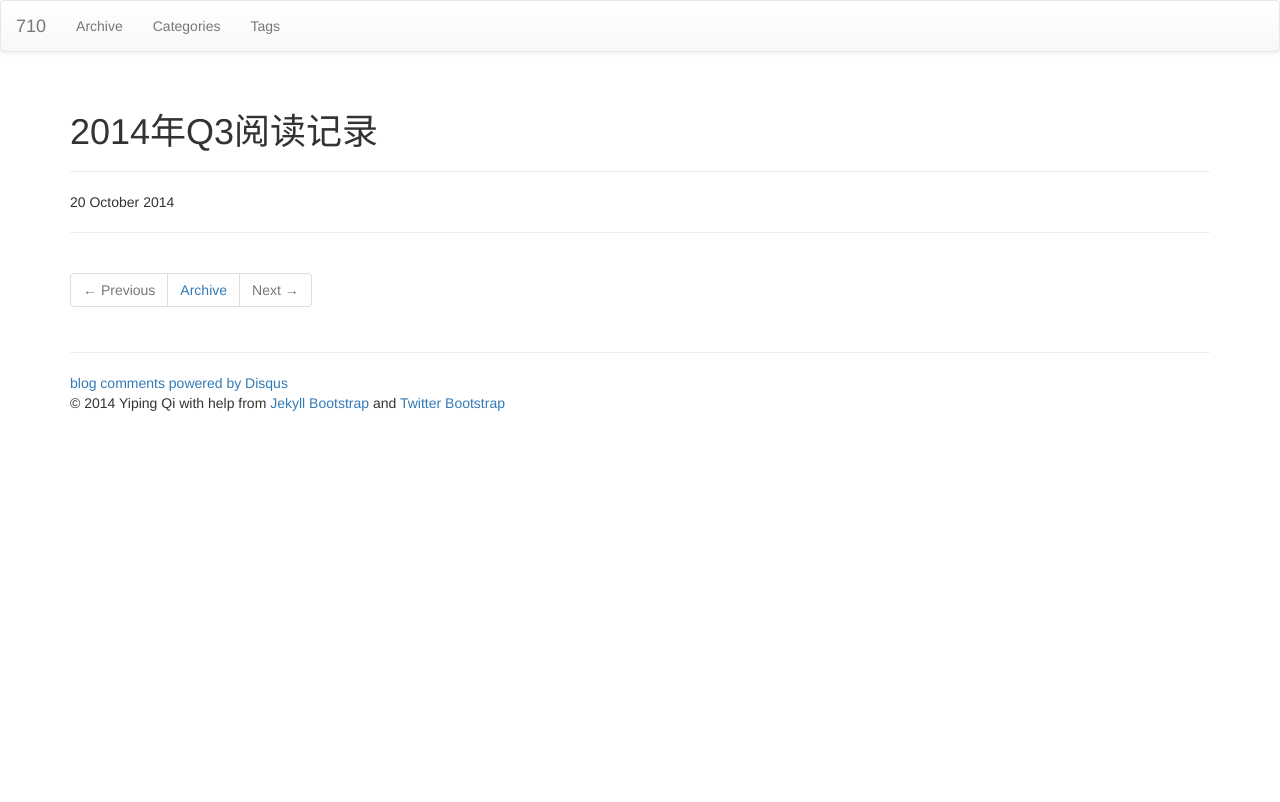
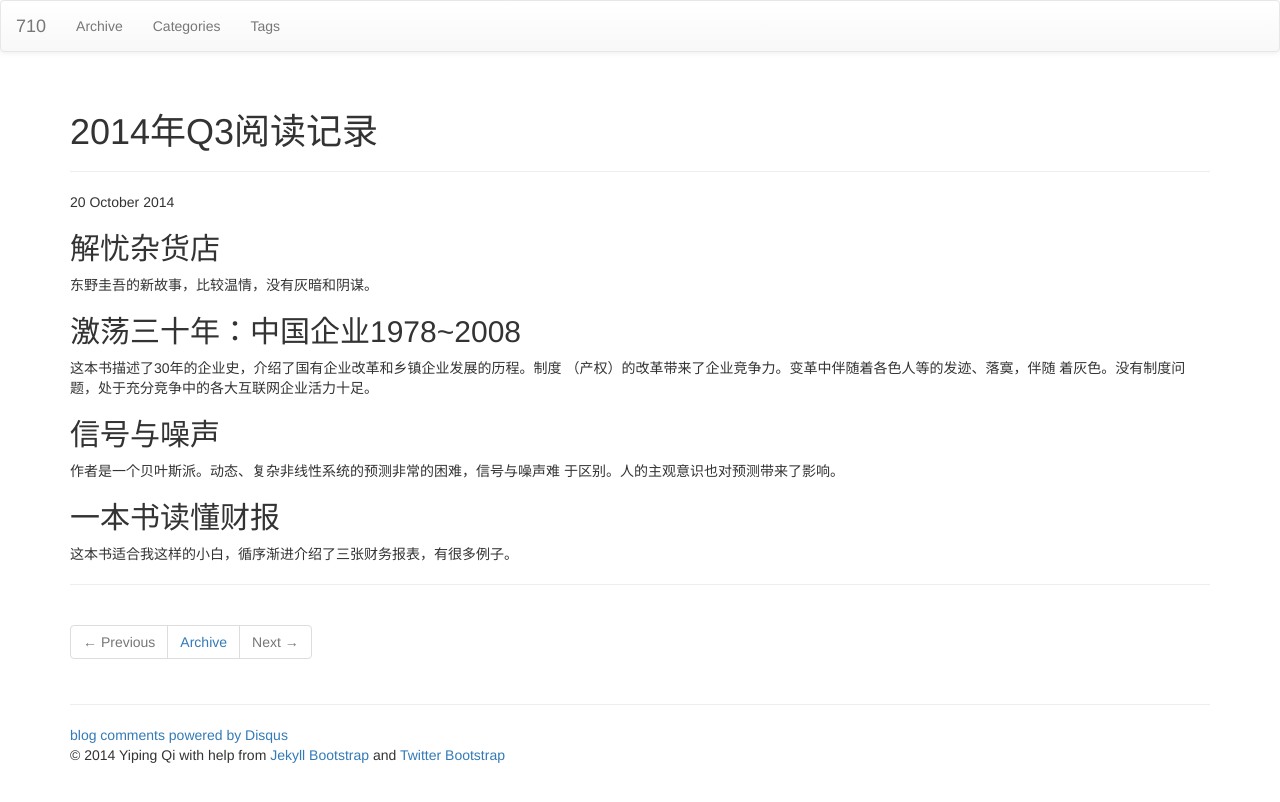
Before and after one commit to qiyiping/qiyiping.github.com, a Jekyll site: the page built from _posts/2014-10-20-2014q3.md, in a window 1280 px wide. Shown: the top 802 px of the page. Built offline with Jekyll 4.4.1, drawn with Linux system fonts in a browser that asks for light colours; nearby versions of some CDN libraries; library files that are not in the unit come from our copies; comment, search, counter and statistics services are not loaded.

Commit message:
update post

```diff
--- a/_posts/2014-10-20-2014q3.md
+++ b/_posts/2014-10-20-2014q3.md
@@ -6,3 +6,21 @@ category:
 tags: []
 ---
 {% include JB/setup %}
+## 解忧杂货店 ##
+
+东野圭吾的新故事，比较温情，没有灰暗和阴谋。
+
+## 激荡三十年：中国企业1978~2008 ##
+
+这本书描述了30年的企业史，介绍了国有企业改革和乡镇企业发展的历程。制度
+（产权）的改革带来了企业竞争力。变革中伴随着各色人等的发迹、落寞，伴随
+着灰色。没有制度问题，处于充分竞争中的各大互联网企业活力十足。
+
+## 信号与噪声 ##
+
+作者是一个贝叶斯派。动态、复杂非线性系统的预测非常的困难，信号与噪声难
+于区别。人的主观意识也对预测带来了影响。
+
+## 一本书读懂财报 ##
+
+这本书适合我这样的小白，循序渐进介绍了三张财务报表，有很多例子。
```
